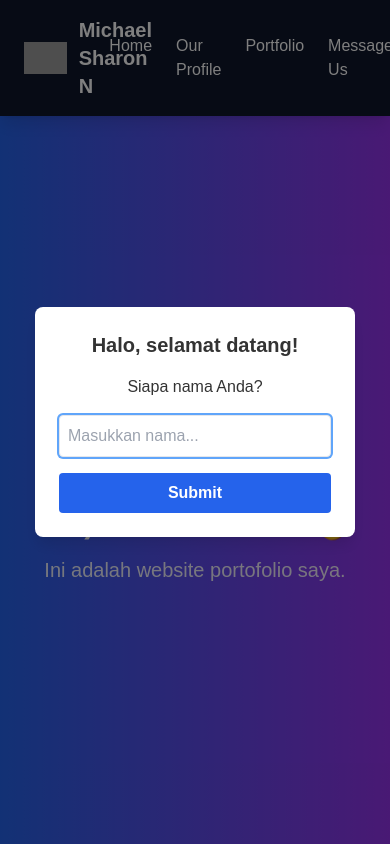
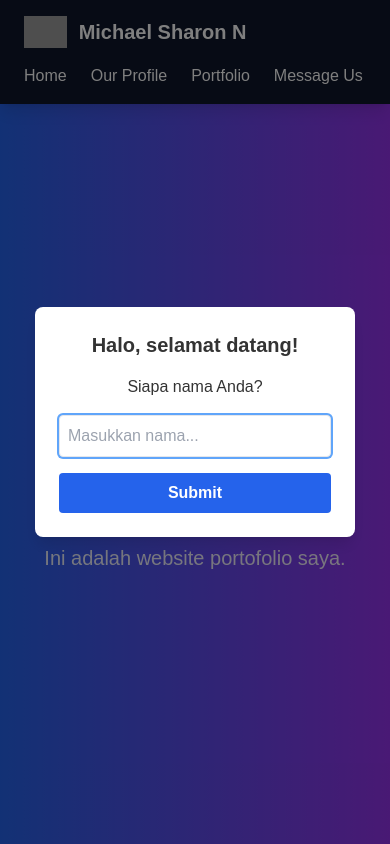
Before and after one commit to mekel01/CodingCamp-26Jan26-michael, a plain HTML site: page index.html in a window 390 px wide. Shown: the top 844 px of the page. Drawn offline with nearby package versions, Linux system fonts and the light colour scheme; grey boxes are pictures that could not be loaded.

Commit message:
fix responsive

```diff
--- a/index.html
+++ b/index.html
@@ -11,20 +11,21 @@
 </head>
 <body class="bg-slate-100 font-sans">
 
-<nav class="bg-slate-900 text-white px-6 py-4 flex justify-between items-center sticky top-0 z-50 shadow-lg">
+  <nav class="bg-slate-900 text-white px-6 py-4 flex flex-wrap justify-between items-center sticky top-0 z-50 shadow-lg gap-y-4">
   <div class="flex items-center gap-3 text-xl font-bold">
     <img src="https://static.wixstatic.com/media/ab5dd5_2d3b5609069941659a1ef23abe746fe5~mv2.png/v1/fill/w_218,h_218,al_c,q_85,usm_0.66_1.00_0.01,enc_avif,quality_auto/RevoU-logo.png"
          alt="RevoU Logo"
          class="h-8 w-auto object-contain">
-    <span>Michael Sharon N</span>
+    <span class="whitespace-nowrap">Michael Sharon N</span>
   </div>
-  <ul class="flex gap-6">
+
+  <ul class="flex flex-wrap gap-x-6 gap-y-2 justify-center transition-all duration-300">
     <li><a href="#home" class="hover:text-blue-400 transition">Home</a></li>
     <li><a href="#profile" class="hover:text-blue-400 transition">Our Profile</a></li>
     <li><a href="#portfolio" class="hover:text-blue-400 transition">Portfolio</a></li>
     <li><a href="#contact" class="hover:text-blue-400 transition">Message Us</a></li>
   </ul>
-</nav>
+  </nav>
 
 <section id="home" class="min-h-screen flex items-center justify-center bg-gradient-to-r from-blue-600 to-purple-600 text-white text-center">
   <div class="px-4">
```
